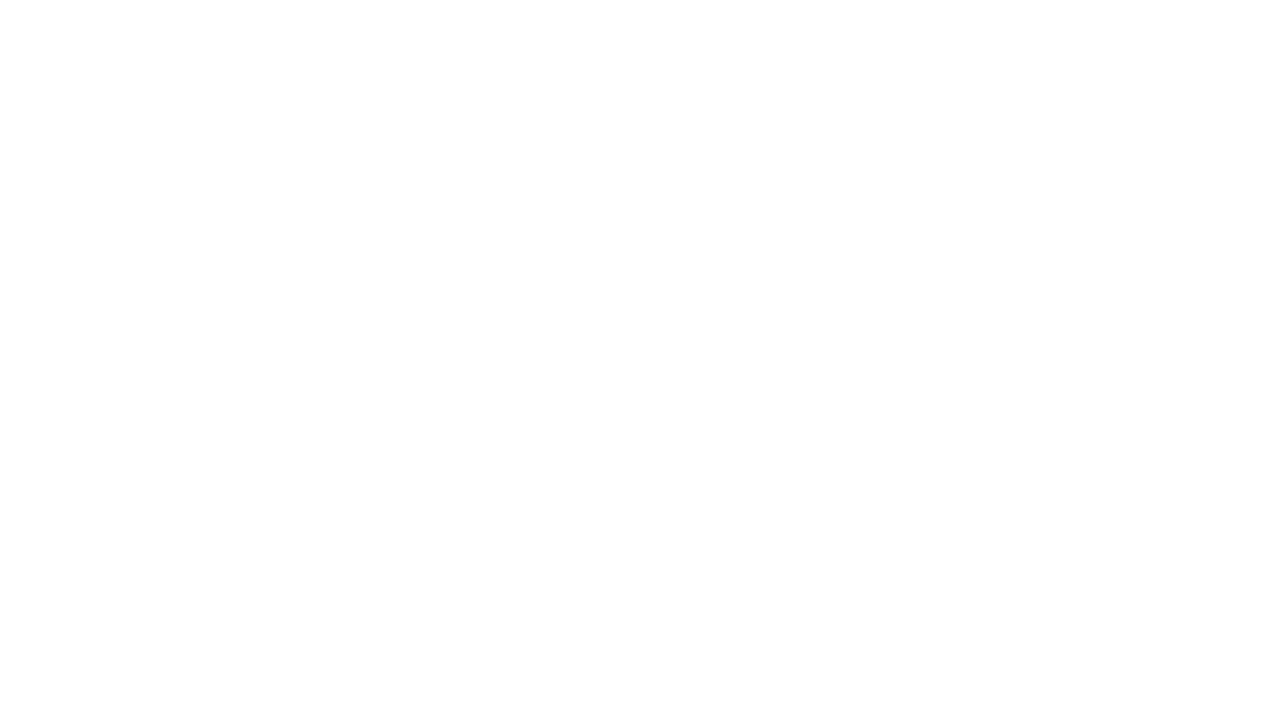
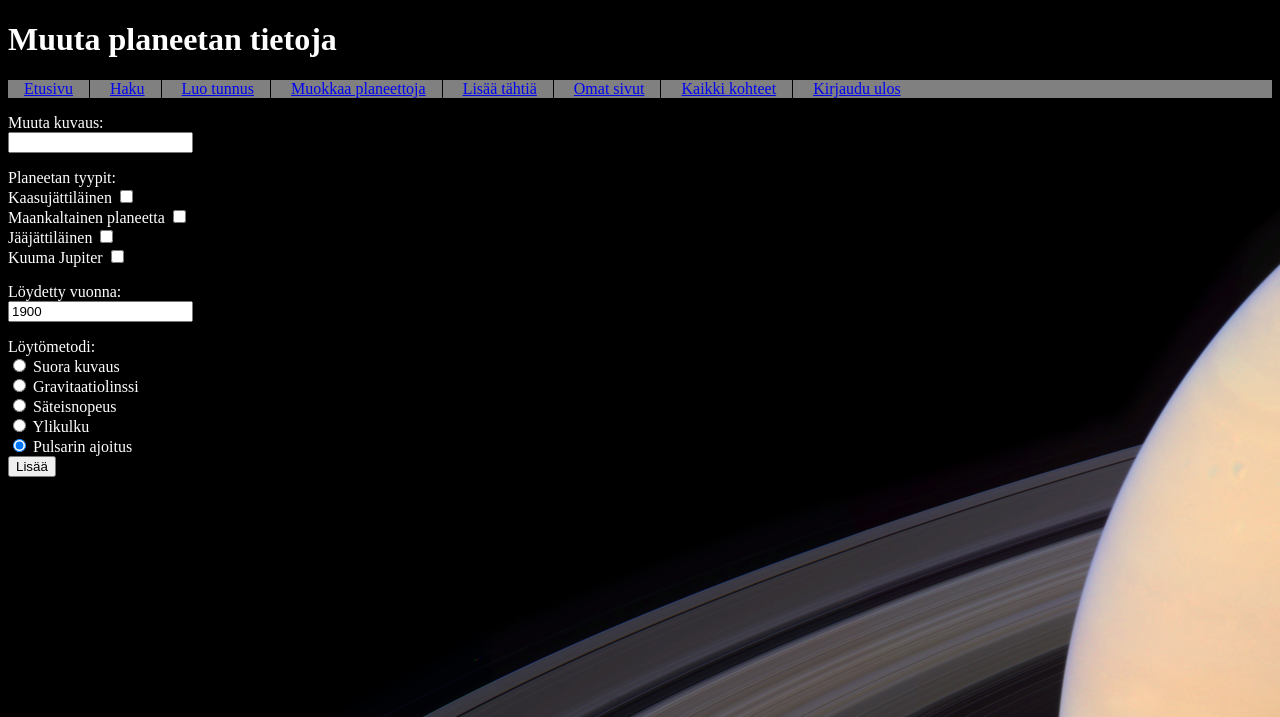
Before and after one commit to rassegit3/tikawe, a Flask app: page /edit_page/1 in a window 1280 px wide. Before the commit the part shown is empty. Shown: the top 717 px of the page. Run offline with Flask 3, Linux system fonts and the light colour scheme; the visitor is signed in with stand-in values (Sample User, id 1); data comes from the database, SQL or seed files in the repository.

Commit message:
function to edit and modify planets

```diff
--- a/templates/edit_page.html
+++ b/templates/edit_page.html
@@ -1,10 +1,86 @@
 <!DOCTYPE html>
-<html lang="en">
+<html>
+
 <head>
-    <meta charset="UTF-8">
-    <title>Title</title>
+  <link rel="stylesheet" href="/static/main.css">
+
 </head>
+
 <body>
 
+  <div class="header">
+    <h1>Muuta planeetan tietoja</h1>
+  </div>
+
+  <div class="nav">
+    <nav>
+      <ul>
+        <li><a href="/">Etusivu</a></li>
+        <li><a href="/search">Haku</a></li>
+        <li><a href="/register">Luo tunnus</a></li>
+        {% if session.username %}
+        <li><a href="/modify">Muokkaa planeettoja</a></li>
+        <li><a href="/modify_star">Lisää tähtiä</a></li>
+
+
+        <li><a href="/ownpage">Omat sivut</a></li>
+        <li><a href="/planets">Kaikki kohteet</a></li>
+        <li><a href="/logout">Kirjaudu ulos</a></li>
+        {% else %}
+        <li><a href="/login">Kirjaudu sisään</a></li>
+        {% endif %}
+      </ul>
+    </nav>
+  </div>
+
+  <form action="/edit_page/{{planet_id}}" method="post">
+    <p>
+
+      Muuta kuvaus:
+      <br>
+      <input type="text" name="planetcontent" />
+    </p>
+
+
+
+
+    Planeetan tyypit:
+    <br>
+
+    {% for type in types %}
+
+
+    <label for="{{ type.name}}">{{ type.name}}</label>
+    <input type="checkbox" id="{{ type.name }}" name="planettypes" value="{{ type.name }}"><br>
+
+
+
+
+    {% endfor %}
+
+
+
+
+
+    <p>
+      Löydetty vuonna: <br />
+      <input type="text" name="planetdate" value="1900" />
+    </p>
+
+    Löytömetodi: <br />
+    {% for method in methods %}
+
+
+
+    <input type="radio" name="planetmethod" value="{{method.name}}" checked> {{method.name}} <br>
+
+
+    {% endfor %}
+
+
+
+    <input type="submit" value="Lisää" />
+  </form>
 </body>
+
 </html>
```
